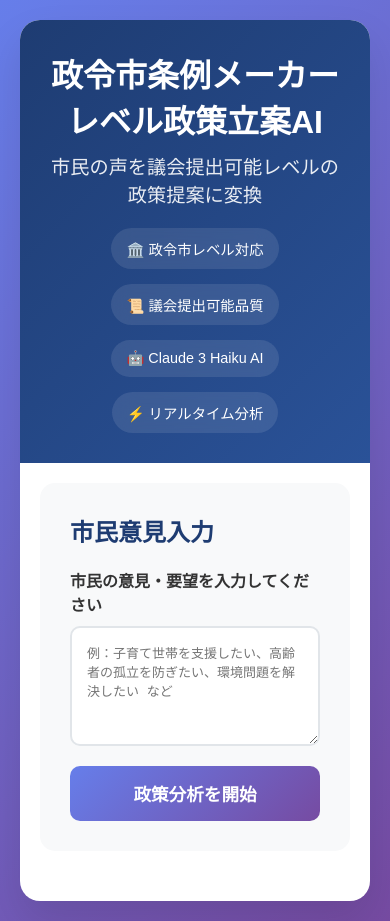
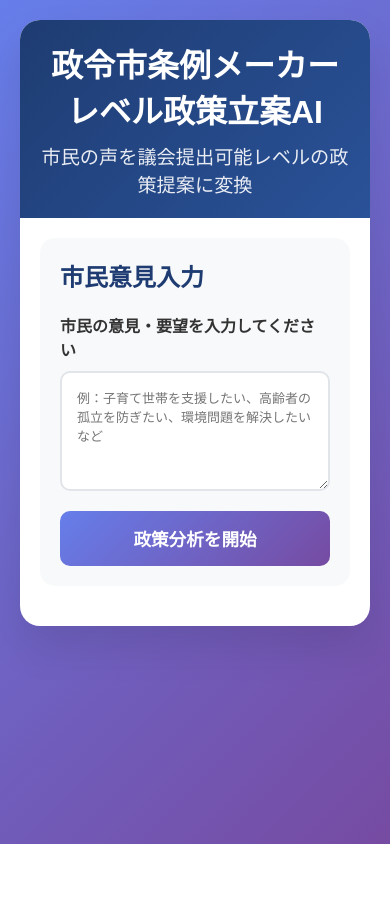
Before and after one commit to TaroHub/AwsAiAgentGlobalHackathon, a Flask app: page / in a window 390 px wide. After the commit the page ends 844 px from the top, so only its background shows below. Run offline with Flask 3, Linux system fonts and the light colour scheme.

Commit message:
画面デザインを変更

```diff
--- a/templates/index.html
+++ b/templates/index.html
@@ -30,7 +30,7 @@
         .header {
             background: linear-gradient(135deg, #1e3c72 0%, #2a5298 100%);
             color: white;
-            padding: 30px;
+            padding: 20px;
             text-align: center;
         }
 
@@ -43,32 +43,25 @@
         .header .subtitle {
             font-size: 1.2em;
             opacity: 0.9;
-            margin-bottom: 20px;
         }
 
         .features {
-            display: flex;
-            justify-content: center;
-            gap: 30px;
-            flex-wrap: wrap;
+            display: none;
         }
 
         .feature {
-            background: rgba(255,255,255,0.1);
-            padding: 15px 25px;
-            border-radius: 25px;
-            backdrop-filter: blur(10px);
+            display: none;
         }
 
         .main-content {
-            padding: 40px;
+            padding: 20px;
         }
 
         .input-section {
             background: #f8f9fa;
             border-radius: 15px;
-            padding: 30px;
-            margin-bottom: 30px;
+            padding: 20px;
+            margin-bottom: 20px;
         }
 
         .input-section h2 {
@@ -249,26 +286,34 @@
             display: none;
         }
 
+        @media print {
+            body { background: white; padding: 0; }
+            .container { box-shadow: none; border-radius: 0; }
+            .header, .input-section, .loading, .error-message, .success-message { display: none; }
+            .results-header { display: none; }
+            .document-layout { padding: 20mm; }
+        }
+
         @media (max-width: 768px) {
             .header h1 {
                 font-size: 2em;
-            }
-
-            .features {
-                gap: 15px;
-            }
-
-            .feature {
-                padding: 10px 15px;
-                font-size: 0.9em;
             }
 
             .main-content {
                 padding: 20px;
             }
 
-            .framework-grid {
-                grid-template-columns: 1fr;
+            .document-layout {
+                padding: 20mm 15mm;
+                font-size: 10pt;
+            }
+
+            .document-title {
+                font-size: 16pt;
+            }
+
+            .section-title {
+                font-size: 12pt;
             }
         }
     </style>
@@ -278,12 +323,7 @@
         <div class="header">
             <h1>政令市条例メーカーレベル政策立案AI</h1>
             <div class="subtitle">市民の声を議会提出可能レベルの政策提案に変換</div>
-            <div class="features">
-                <div class="feature">🏛️ 政令市レベル対応</div>
-                <div class="feature">📜 議会提出可能品質</div>
-                <div class="feature">🤖 Claude 3 Haiku AI</div>
-                <div class="feature">⚡ リアルタイム分析</div>
-            </div>
+
         </div>
 
         <div class="main-content">
@@ -307,7 +347,7 @@
                 <div class="loading-spinner"></div>
                 <div>AI政策分析中...</div>
                 <div style="font-size: 0.9em; color: #666; margin-top: 10px;">
-                    Claude 3 Haikuが6つのフレームワークで包括的に分析しています
+                    政策提案を生成中...
                 </div>
             </div>
 
@@ -317,7 +357,7 @@
             <div class="results-section" id="resultsSection">
                 <div class="results-header">
                     <div class="results-title">政策分析結果</div>
-                    <div class="ai-badge">Claude 3 Haiku (Pure AI)</div>
+                    <div class="ai-badge">AI生成</div>
                 </div>
                 <div id="resultsContent"></div>
             </div>
@@ -368,21 +408,31 @@
         function displayResults(data) {
             const resultsContent = document.getElementById('resultsContent');
 
-            let html = '';
+            // AIモデルバッジを更新
+            const aiBadge = document.querySelector('.ai-badge');
+            if (data.ai_engine) {
+                aiBadge.textContent = data.ai_engine;
+            }
+
+            let html = '<div class="document-layout">';
+
+            // 文書ヘッダー
+            html += `
+                <div class="document-header">
+                    <div class="document-title">政策提案書</div>
+                    <div class="document-subtitle">AI生成による政策立案</div>
+                </div>
+            `;
 
             // 政策提案概要
             if (data.政策提案概要) {
                 html += `
-                    <div class="framework-card" style="grid-column: 1 / -1; background: linear-gradient(135deg, #667eea 0%, #764ba2 100%); color: white;">
-                        <div class="framework-title" style="color: white;">政策提案概要</div>
-                        <div class="framework-content" style="color: white;">
-                            ${data.政策提案概要}
-                        </div>
+                    <div class="section">
+                        <div class="section-title">政策提案概要</div>
+                        <div class="section-content">${data.政策提案概要}</div>
                     </div>
                 `;
             }
-
-            html += '<div class="framework-grid">';
 
             // 主要セクションを表示
             const sections = [
@@ -397,10 +447,10 @@
                 const content = data[section.key];
                 if (content) {
                     html += `
-                        <div class="framework-card">
-                            <div class="framework-title">${section.title}</div>
-                            <div class="framework-content">
-                                ${formatSectionContent(content, section.key)}
+                        <div class="section">
+                            <div class="section-title">${section.title}</div>
+                            <div class="section-content">
+                                ${formatDocumentContent(content, section.key)}
                             </div>
                         </div>
                     `;
@@ -410,10 +460,24 @@
             // AI生成の純粋なレスポンスがある場合
             if (data.ai_response) {
                 html += `
-                    <div class="framework-card" style="grid-column: 1 / -1;">
-                        <div class="framework-title">AI分析結果</div>
-                        <div class="framework-content">
+                    <div class="section">
+                        <div class="section-title">AI分析結果</div>
+                        <div class="section-content">
                             <pre style="white-space: pre-wrap; font-family: inherit;">${data.ai_response}</pre>
+                        </div>
+                    </div>
+                `;
+            }
+
+            // メタ情報を追加
+            if (data.timestamp) {
+                html += `
+                    <div class="section" style="border-top: 1px solid #ccc; padding-top: 10mm; margin-top: 20mm;">
+                        <div class="section-title">生成情報</div>
+                        <div class="section-content">
+                            <div><strong>生成日時:</strong> ${new Date(data.timestamp).toLocaleString('ja-JP')}</div><br>
+                            <div><strong>AI エンジン:</strong> ${data.ai_engine || 'Pure Bedrock Claude 3 Haiku'}</div><br>
+                            <div><strong>品質レベル:</strong> ${data.output_quality || '議会提出可能レベル'}</div>
                         </div>
                     </div>
                 `;
@@ -421,22 +485,11 @@
 
             html += '</div>';
 
-            // メタ情報を追加
-            if (data.timestamp) {
-                html += `
-                    <div style="margin-top: 20px; padding-top: 20px; border-top: 1px solid #e1e5e9; font-size: 0.9em; color: #666;">
-                        <div><strong>生成日時:</strong> ${new Date(data.timestamp).toLocaleString('ja-JP')}</div>
-                        <div><strong>AI エンジン:</strong> ${data.ai_engine || 'Pure Bedrock Claude 3 Haiku'}</div>
-                        <div><strong>品質レベル:</strong> ${data.output_quality || '議会提出可能レベル'}</div>
-                    </div>
-                `;
-            }
-
             resultsContent.innerHTML = html;
             document.getElementById('resultsSection').style.display = 'block';
         }
 
-        function formatSectionContent(content, sectionKey) {
+        function formatDocumentContent(content, sectionKey) {
             if (typeof content === 'string') {
                 return content;
             }
@@ -476,7 +529,7 @@
                         html += '</ul><br>';
                     } else if (typeof value === 'object') {
                         html += `<div><strong>${key}:</strong></div>`;
-                        html += formatSectionContent(value, sectionKey);
+                        html += formatDocumentContent(value, sectionKey);
                         html += '<br>';
                     } else {
                         html += `<div><strong>${key}:</strong> ${value}</div><br>`;
```
Also changed, not shown: other parts of templates/index.html (+73 -29 lines).
